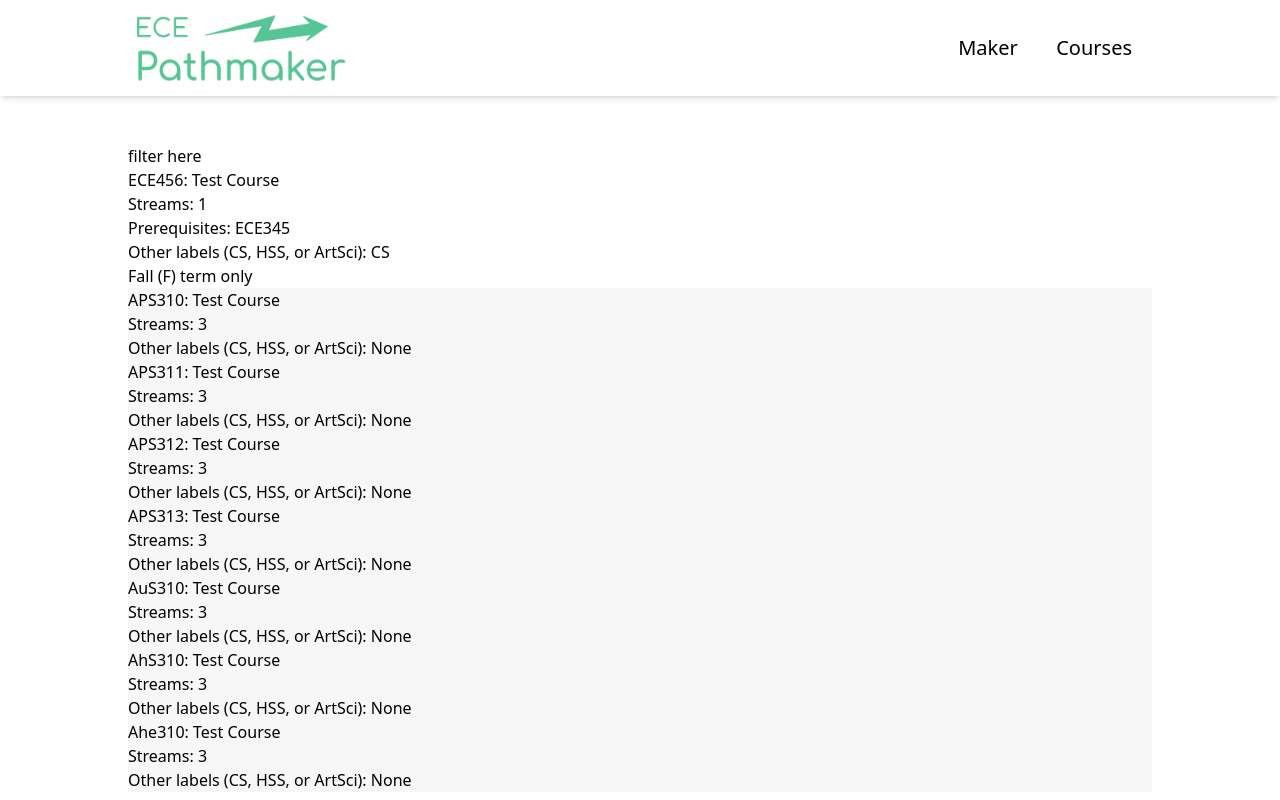
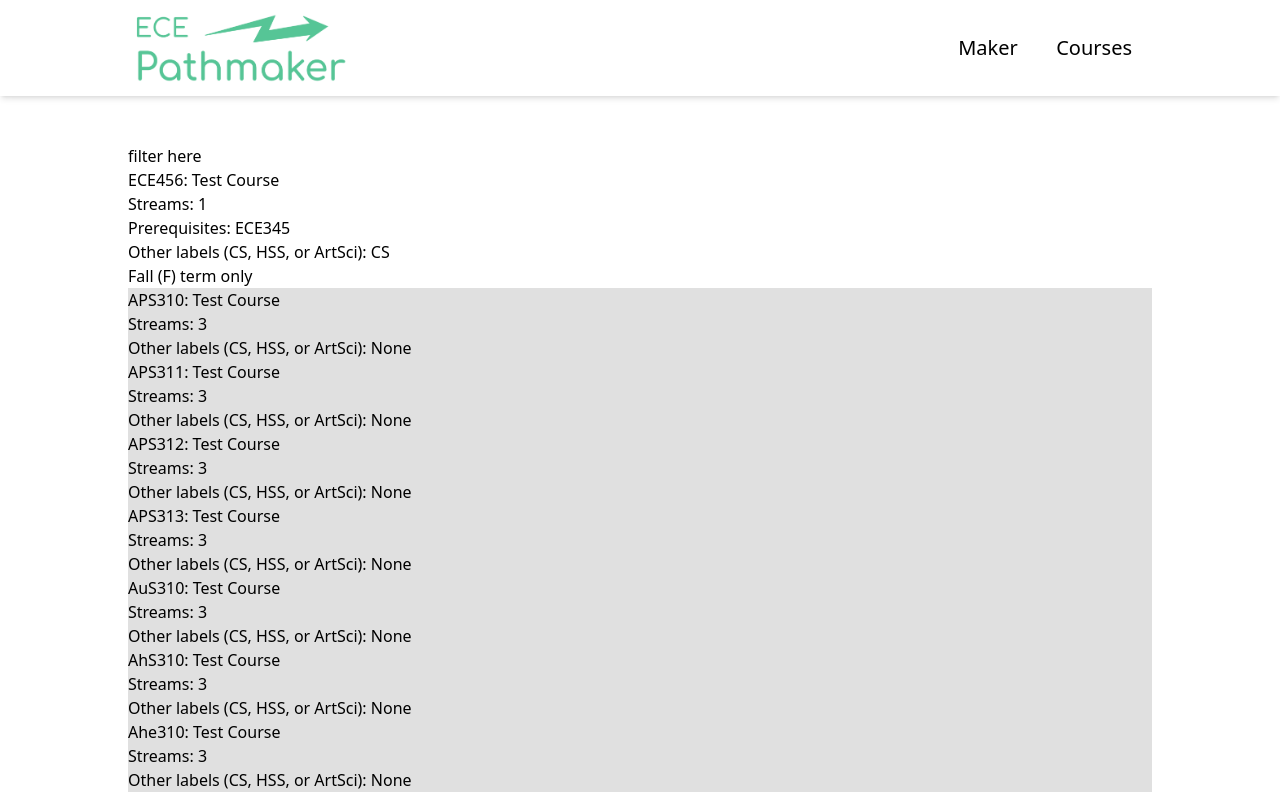
Before and after one commit to sunnwydays/ecepathmaker, a React (Vite) app: page /courses in a window 1280 px wide. Shown: the top 800 px of the page. Built offline with nearby package versions, Linux system fonts and the light colour scheme.

Commit message:
Fix coursecard background colour

```diff
--- a/src/components/CourseCard.tsx
+++ b/src/components/CourseCard.tsx
@@ -53,7 +53,10 @@ const CourseCard:FC<DraggableCardProps> = (props) => {
     return (
         <article
             data-testid="card-container"
-            className={`bg-${props.color ? "#"+props.color : "neutral1"} flex flex-col`}
+            className={`
+                ${props.color ? `bg-[#${props.color}]` : 'bg-neutral2'}
+                flex flex-col`
+            }
             ref={setNodeRef}
             style={style}
             {...attributes}
```
